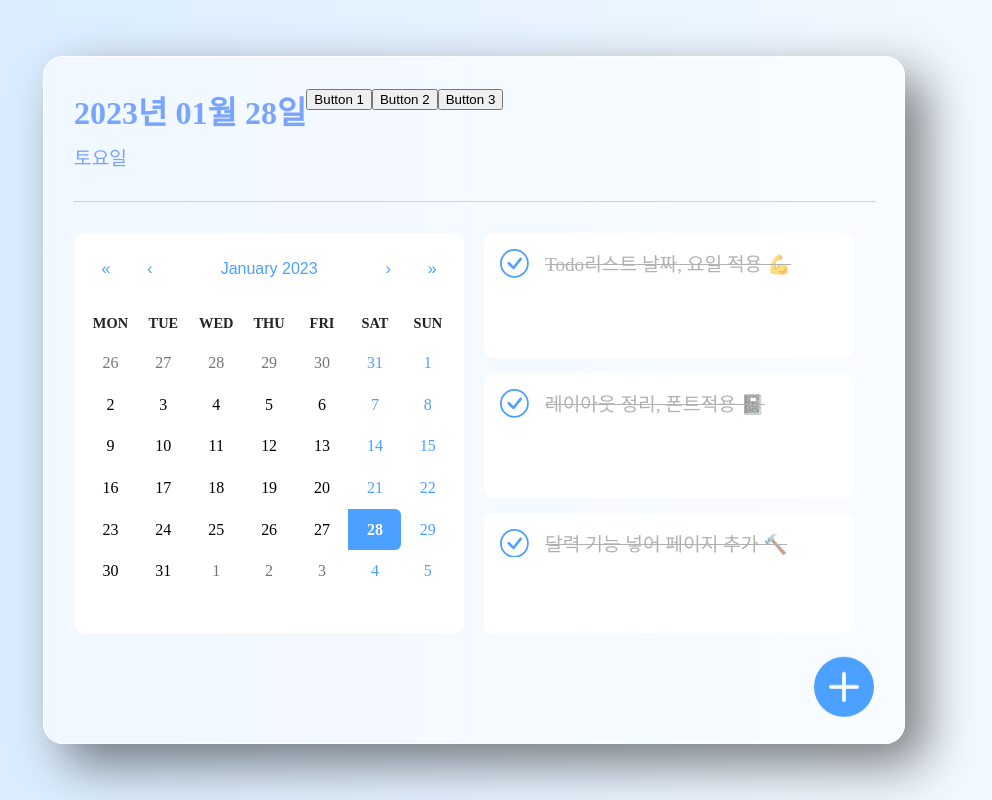
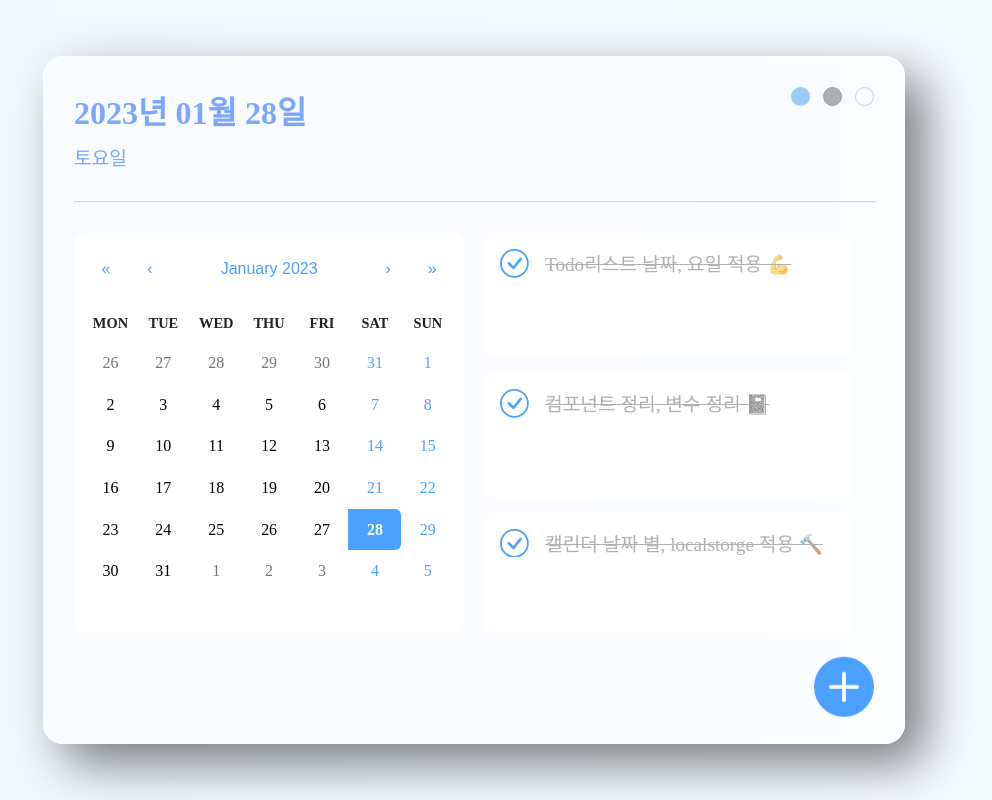
Before and after one commit to ydw1996/David_Review, a React (Create React App) app: page / in a window 1280 px wide. Shown: the whole page, without its empty margins (166-1158 px from the left). Built offline with nearby package versions, Linux system fonts and the light colour scheme; a web font is replaced by a local one.

Commit message:
♻️refactor : 코드정리

```diff
--- a/src/App.css
+++ b/src/App.css
@@ -15,7 +15,7 @@ body {
   background: -webkit-linear-gradient(
     180deg,
     rgb(246, 251, 255),
-    rgb(214, 235, 255)
+    rgb(240, 248, 255)
   );
 }
 
@@ -29,8 +29,8 @@ body {
 .bg_black {
   background: -webkit-linear-gradient(
   360deg,
-  rgb(57, 57, 57),
-  rgb(0, 0, 0)
+  rgb(166, 166, 166),
+  rgb(55, 55, 55)
 );
 }
 .bg_white {
--- a/src/App.jsx
+++ b/src/App.jsx
@@ -1,16 +1,13 @@
 import { useState, useRef, useCallback } from "react";
-import { BsFillPlusCircleFill } from "react-icons/bs";
 import "./App.css";
-import "react-calendar/dist/Calendar.css";
-import "./assets/style/Calendar.css";
 import TodoBoard from "./components/TodoBoard";
 import TodoList from "./components/TodoList";
+import TodoCreate from "./components/TodoCreate";
 import TodoPopup from "./components/TodoPopup";
 
 const App = () => {
   const [selectedTodo, setSecletedTodo] = useState(null);
   const [addPopup, setAddPopup] = useState(false);
-  const [selectedClassName, setSelectedClassName] = useState('');
   const [todoValue, setTodoValue] = useState([
     {
       id: 1,
@@ -19,28 +16,13 @@ const App = () => {
     },
     {
       id: 2,
-      text: "레이아웃 정리, 폰트적용 📓",
+      text: "컴포넌트 정리, 변수 정리 📓",
       checked: true,
     },
     {
       id: 3,
-      text: "달력 기능 넣어 페이지 추가 🔨",
+      text: "캘린더 날짜 별, localstorge 적용 🔨",
       checked: true,
-    },
-    {
-      id: 4,
-      text: "리스트 hover 편집,삭제 Icon노출 🎯",
-      checked: false,
-    },
-    {
-      id: 5,
-      text: "설정 추가 > Todo리스트 커스텀 🎨",
-      checked: false,
-    },
-    {
-      id: 6,
-      text: "React활용하여 새로운 기능 추가 🎉",
-      checked: false,
     },
   ]);
 
@@ -91,6 +73,8 @@ const App = () => {
       todoValue.map((todo) => (todo.id === id ? { ...todo, text } : todo))
     );
   };
+
+  const [selectedClassName, setSelectedClassName] = useState('');
   const handleChangeSkin = (className) => {
     setSelectedClassName(className);
   };
@@ -106,9 +90,7 @@ const App = () => {
           onInsertPopup={onInsertPopup}
           onChangeSeclectedTodo={onChangeSeclectedTodo}
         />
-        <div className="todoAdd" onClick={onInsertPopup}>
-          <BsFillPlusCircleFill />
-        </div>
+        <TodoCreate onInsertPopup={onInsertPopup}/>
         {addPopup && (
           <TodoPopup
             selectedTodo={selectedTodo}
--- a/src/assets/style/TodoBoard.css
+++ b/src/assets/style/TodoBoard.css
@@ -15,6 +15,37 @@
 }
 .todoBoard_header {
   display: flex;
+  justify-content: space-between;
+}
+
+.todo_setting {
+  display: flex;
+  justify-content: space-between;
+}
+.todo_setting > button {
+  outline: none;
+  cursor: pointer;
+}
+.todo_skinBtn {
+  width: 1.2rem;
+  height: 1.2rem;
+  border-radius: 50%;
+  margin-left: 0.8rem;
+  border: none;
+}
+
+.skin_Bu {
+  background: rgba(76, 160, 255, 0.54);
+}
+
+.skin_Bk {
+  background: #afafaf;
+  border: 0.5px solid #9c9c9c;
+}
+
+.skin_Wh {
+  background: #ffffff;
+  border: 0.5px solid #d1d1d1;
 }
 
 h1 {
@@ -26,7 +57,6 @@ h1 {
   margin-top: 10px;
   font-size: 1.2rem;
 }
-
 
 hr {
   margin-top: 30px;
--- a/src/components/TodoBoard.jsx
+++ b/src/components/TodoBoard.jsx
@@ -1,7 +1,9 @@
-import "../assets/style/TodoBoard.css";
 import { useState } from "react";
 import Calendar from "react-calendar";
 import moment from "moment";
+import "react-calendar/dist/Calendar.css";
+import "../assets/style/Calendar.css";
+import "../assets/style/TodoBoard.css";
 
 const TodoBoard = ({ children, handleChangeSkin }) => {
   const [date, setDate] = useState(new Date());
@@ -15,9 +17,9 @@ const TodoBoard = ({ children, handleChangeSkin }) => {
           <div className="day">{dayName}</div>
         </div>
         <div className="todo_setting">
-          <button onClick={() => handleChangeSkin('bg_blue')}>Button 1</button>
-          <button onClick={() => handleChangeSkin('bg_black')}>Button 2</button>
-          <button onClick={() => handleChangeSkin('bg_white')}>Button 3</button>
+          <button className="todo_skinBtn skin_Bu" onClick={() => handleChangeSkin('bg_blue')}></button>
+          <button className="todo_skinBtn skin_Bk" onClick={() => handleChangeSkin('bg_black')}></button>
+          <button className="todo_skinBtn skin_Wh" onClick={() => handleChangeSkin('bg_white')}></button>
         </div>
       </div>
       <hr />
--- /dev/null
+++ b/src/components/TodoCreate.jsx
@@ -0,0 +1,11 @@
+import { BsFillPlusCircleFill } from "react-icons/bs";
+
+function TodoCreate({onInsertPopup}) {
+  return (
+    <div className="todoAdd" onClick={onInsertPopup}>
+        <BsFillPlusCircleFill />
+    </div>
+  )
+}
+
+export default TodoCreate
```
